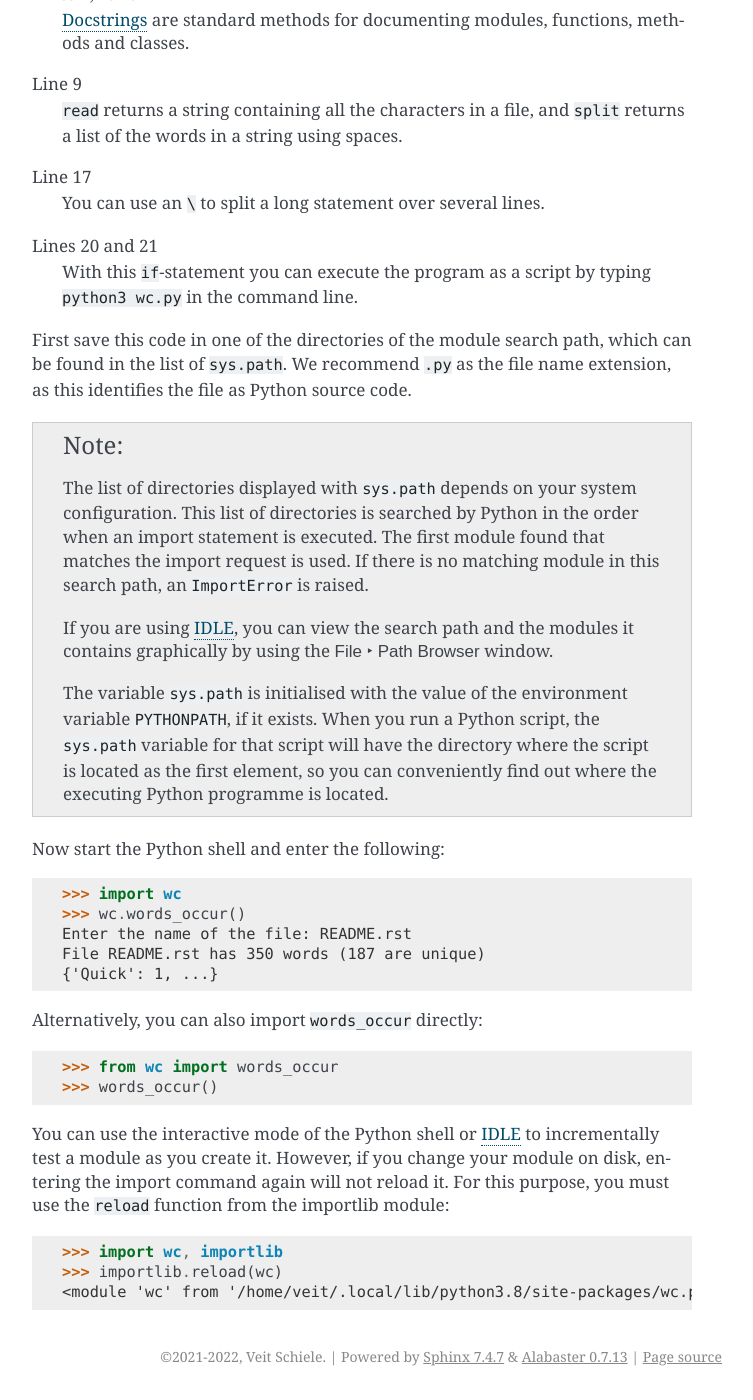
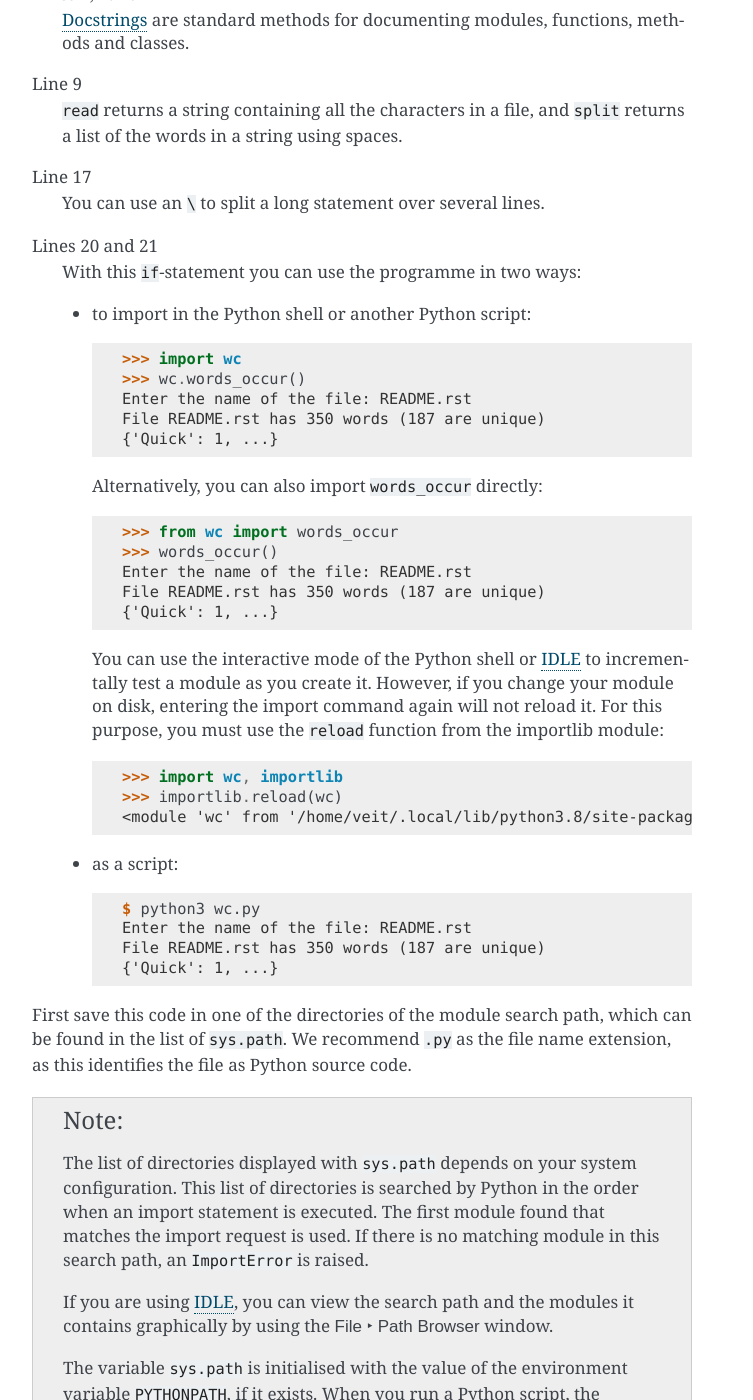
Before and after one commit to veit/python-basics-tutorial, a Sphinx documentation site: the page built from docs/modules/index.rst, in a window 1280 px wide and 1400 px high, scrolled down 1547 px. Shown: the whole window, without its empty margins (388-1141 px from the left). Built offline with Sphinx 7.4.7, drawn with Linux system fonts in a browser that asks for light colours; pages that are not in the unit, such as notebooks, are missing from menus; some of the changed text lies outside the part shown.

Commit message:
:memo: Rearrange modules section

```diff
--- a/docs/modules/index.rst
+++ b/docs/modules/index.rst
@@ -57,8 +57,47 @@ Line 9
 Line 17
     You can use an ``\`` to split a long statement over several lines.
 Lines 20 and 21
-    With this ``if``-statement you can execute the program as a script by typing
-    ``python3 wc.py`` in the command line.
+    With this ``if``-statement you can use the programme in two ways:
+
+    * to import in the Python shell or another Python script:
+
+      .. code-block:: python
+
+         >>> import wc
+         >>> wc.words_occur()
+         Enter the name of the file: README.rst
+         File README.rst has 350 words (187 are unique)
+         {'Quick': 1, ...}
+
+      Alternatively, you can also import ``words_occur`` directly:
+
+      .. code-block:: python
+
+         >>> from wc import words_occur
+         >>> words_occur()
+         Enter the name of the file: README.rst
+         File README.rst has 350 words (187 are unique)
+         {'Quick': 1, ...}
+
+      You can use the interactive mode of the Python shell or :ref:`idle` to
+      incrementally test a module as you create it. However, if you change your
+      module on disk, entering the import command again will not reload it. For
+      this purpose, you must use the ``reload`` function from the
+      :doc:`importlib <python3:library/importlib>` module:
+
+      .. code-block:: python
+
+         >>> import wc, importlib
+         >>> importlib.reload(wc)
+         <module 'wc' from '/home/veit/.local/lib/python3.8/site-packages/wc.py'>
+    * as a script:
+
+      .. code-block:: console
+
+         $ python3 wc.py
+         Enter the name of the file: README.rst
+         File README.rst has 350 words (187 are unique)
+         {'Quick': 1, ...}
 
 First save this code in one of the directories of the module search path, which
 can be found in the list of ``sys.path``. We recommend ``.py`` as the file name
@@ -80,32 +119,3 @@ extension, as this identifies the file as Python source code.
    ``sys.path`` variable for that script will have the directory where the
    script is located as the first element, so you can conveniently find out
    where the executing Python programme is located.
-
-Now start the Python shell and enter the following:
-
-.. code-block:: python
-
-    >>> import wc
-    >>> wc.words_occur()
-    Enter the name of the file: README.rst
-    File README.rst has 350 words (187 are unique)
-    {'Quick': 1, ...}
-
-Alternatively, you can also import ``words_occur`` directly:
-
-.. code-block:: python
-
-    >>> from wc import words_occur
-    >>> words_occur()
-
-You can use the interactive mode of the Python shell or :ref:`idle` to
-incrementally test a module as you create it. However, if you change your module
-on disk, entering the import command again will not reload it. For this purpose,
-you must use the ``reload`` function from the :doc:`importlib
-<python3:library/importlib>` module:
-
-.. code-block:: python
-
-    >>> import wc, importlib
-    >>> importlib.reload(wc)
-    <module 'wc' from '/home/veit/.local/lib/python3.8/site-packages/wc.py'>
```
Also changed, not shown: other parts of docs/modules/index.rst (+3 -3 lines).
